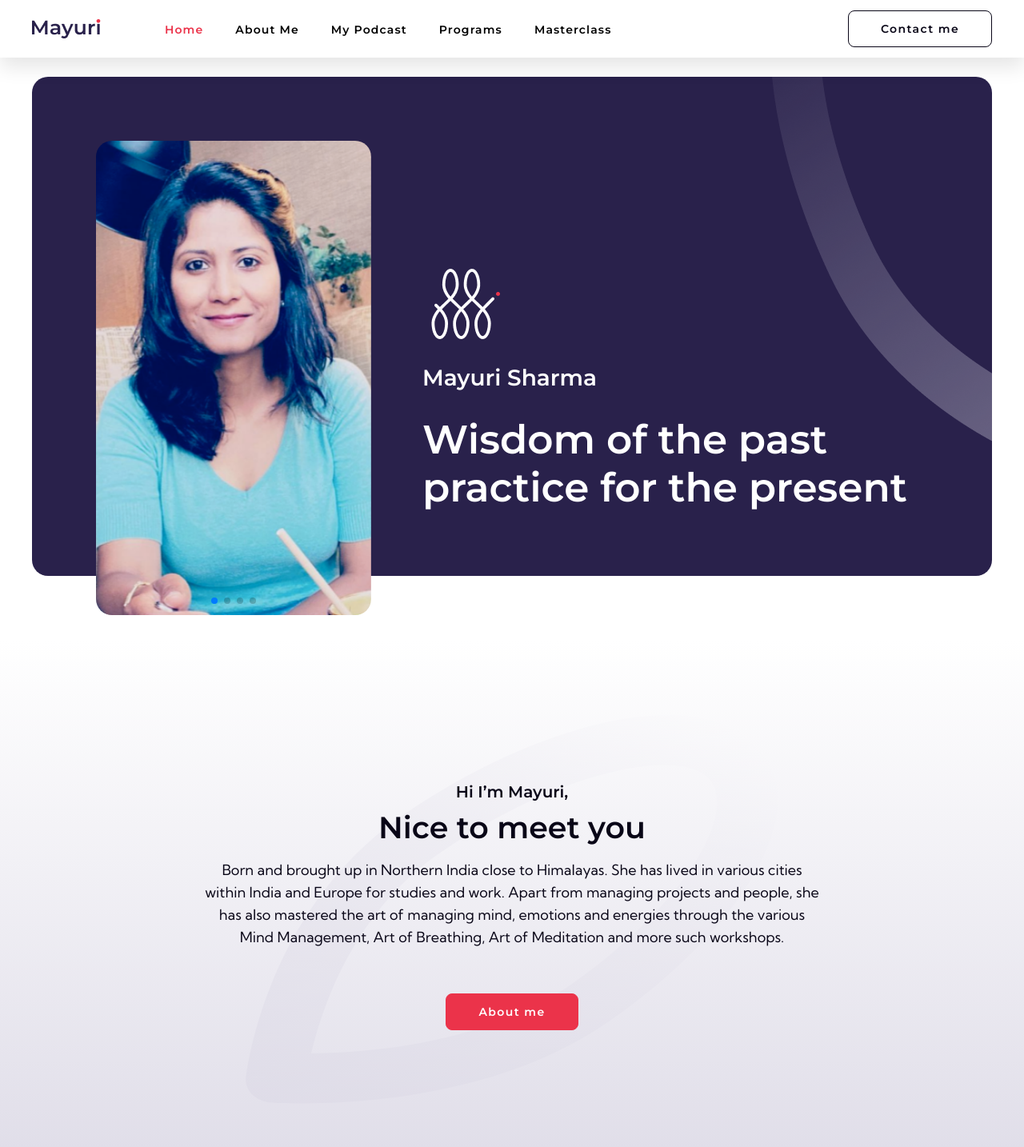
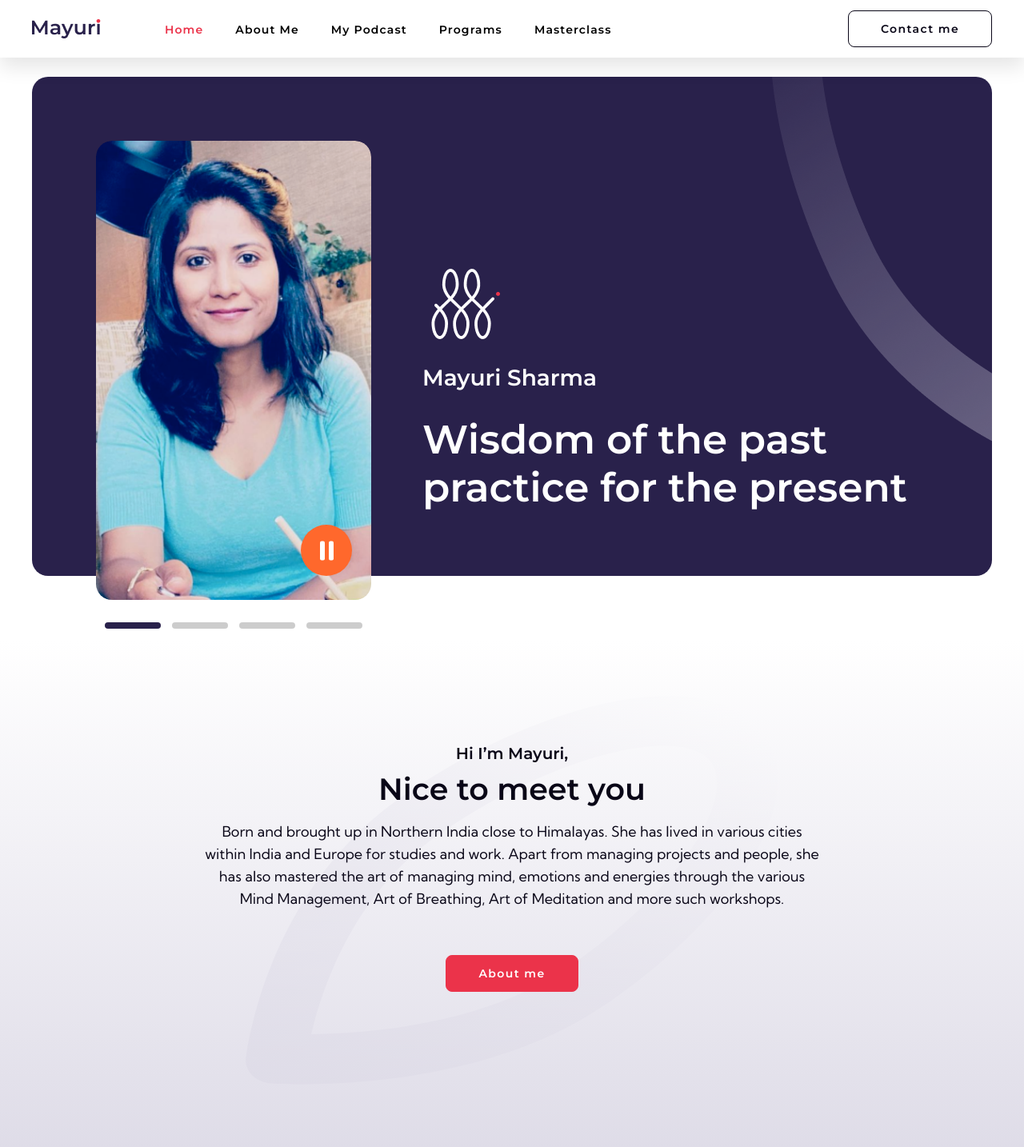
Before and after one commit to Sacesta/mayuri-sharma-portal, a Next.js app: page / in a window 1280 px wide. Shown: the top 1434 px of the page at 80% size. Built offline with nearby package versions, Linux system fonts and the light colour scheme.

Commit message:
home slider

```diff
--- a/src/app/components/Carousel/HeroTestimonial.tsx
+++ b/src/app/components/Carousel/HeroTestimonial.tsx
@@ -10,7 +10,7 @@ export default function HeroTestimonial() {
   return (
     <>
       <Swiper
-        className="mySwiper h-[95%] w-[344px] home_banner_carousel rounded-[20px]"
+        className="mySwiper h-full w-[344px] home_banner_carousel rounded-[20px]"
         spaceBetween={50}
         pagination={{
           clickable: true,
@@ -24,7 +24,7 @@ export default function HeroTestimonial() {
         </SwiperSlide>
         <SwiperSlide>
           <Swiper
-            className="mySwiper2 swiper-v"
+            className="mySwiper2 swiper-v relative"
             direction={"vertical"}
             spaceBetween={50}
             pagination={{
@@ -34,33 +34,39 @@ export default function HeroTestimonial() {
           >
             <SwiperSlide>
               <div className="h-full w-full">
-                <Image src={homebannerSlider} className="h-full w-full object-cover" alt="..." />
+                <Image src={homebannerSlider} className="w-full object-cover" alt="..."  />
+              </div>
+            </SwiperSlide>
+            {/* <SwiperSlide>
+              <div className="h-full w-full">
+                <Image src={homebannerSlider} className="w-full object-cover" alt="..." />
               </div>
             </SwiperSlide>
             <SwiperSlide>
               <div className="h-full w-full">
-                <Image src={homebannerSlider} className="h-full w-full object-cover" alt="..." />
+                <Image src={homebannerSlider} className="w-full object-cover" alt="..." />
               </div>
             </SwiperSlide>
             <SwiperSlide>
               <div className="h-full w-full">
-                <Image src={homebannerSlider} className="h-full w-full object-cover" alt="..." />
+                <Image src={homebannerSlider} className="w-full object-cover" alt="..." />
               </div>
             </SwiperSlide>
             <SwiperSlide>
               <div className="h-full w-full">
-                <Image src={homebannerSlider} className="h-full w-full object-cover" alt="..." />
+                <Image src={homebannerSlider} className="w-full object-cover " alt="..." />
               </div>
-            </SwiperSlide>
-            <SwiperSlide>
-              <div className="h-full w-full">
-                <Image src={homebannerSlider} className="h-full w-full object-cover " alt="..." />
-              </div>
-            </SwiperSlide>
+            </SwiperSlide> */}
           </Swiper>
         </SwiperSlide>
         <SwiperSlide>Horizontal Slide 3</SwiperSlide>
         <SwiperSlide>Horizontal Slide 4</SwiperSlide>
+        <div className="h-16 w-16 bg-[#FF682C] absolute bottom-20 right-6 z-[3] rounded-full flex items-center justify-center">
+          <svg width="17" height="25" viewBox="0 0 17 25" fill="none" xmlns="http://www.w3.org/2000/svg">
+          <rect y="0.614258" width="6" height="24" rx="2" fill="white"/>
+          <rect x="11" y="0.614258" width="6" height="24" rx="2" fill="white"/>
+          </svg>
+        </div>
       </Swiper>
     </>
   );
--- a/src/app/components/Home/main.css
+++ b/src/app/components/Home/main.css
@@ -119,9 +119,11 @@ header{position: sticky; top: 0; left: 0; z-index: 99999;background-color: #fff;
 .testimonial_section .swiper.swiper-initialized.swiper-horizontal.mySwiper{padding-block-end: 104px;position: relative;}
 .testimonial_section .swiper-button-next, .testimonial_section .swiper-button-prev {height: 60px; width: 60px; background-color: #D8D5E3;border-radius: 50%;}
 .testimonial_section .swiper-button-prev{left: 45%; bottom: 0; top: auto;}
-.testimonial_section .swiper-button-next{right: 45%; bottom: 0; top: auto;}
+.testimonial_section .swiper-button-next{right: 45%; bottom: 0; top: auto;background-image: url('/src/Assets/Images/pageImages/rightArrow.svg');background-repeat: no-repeat;background-size: contain;}
+.testimonial_section .swiper-button-next::after{opacity: 0;}
 .testimonial_section .swiper .swiper-wrapper{@apply  lg:-ml-[11%]}
 .testimonial_section .swiper .swiper-wrapper .swiper-slide{margin-inline-end: 32px !important;}
+
 
 @media screen and (max-width: 1052px) {
   .testimonial_section .swiper .swiper-wrapper{@apply -ml-[25%]}
@@ -191,13 +193,18 @@ footer{
   @apply text-4xl lg:text-[50px] text-white leading-[46px] lg:leading-[60px] font-semibold
 }
 
-.home_banner .swiper.swiper-initialized.swiper-horizontal.mySwiper{position: absolute; left: 80px; top: 80px;}
+.home_banner .swiper.swiper-initialized.swiper-horizontal.mySwiper{
+  @apply md:absolute md:left-8 lg:left-20 top-14 lg:top-20
+}
 .home_banner  .swiper.swiper-v.swiper-initialized.swiper-vertical.mySwiper2{height: 100%;}
 .home_banner .swiper-pagination.swiper-pagination-clickable.swiper-pagination-bullets.swiper-pagination-vertical{display: none;}
-.home_banner_text{padding-left: 488px}
+.home_banner_text{@apply md:pl-[388px]  lg:pl-[488px]}
 .intro_section{background: linear-gradient(0deg, #D8D5E3 0%, rgba(216, 213, 227, 0) 100%);
-@apply pt-44 pb-56 lg:pb-[326px] relative overflow-hidden
+@apply pt-[28rem] md:pt-32 pb-56 lg:pb-[326px] relative overflow-hidden
 }
+.home_banner_text .swiper .swiper-pagination.swiper-pagination-clickable.swiper-pagination-bullets.swiper-pagination-horizontal .swiper-pagination-bullet{width: 70px;border-radius: 100px;margin-inline:7px;}
+.home_banner_text .swiper .swiper-pagination-bullet-active{background-color: #29214B;}
+.swiper-slide.swiper-slide-active img{height: 92% !important;border-radius: 20px;}
 
 .intro_background_img{
   position: absolute; top: calc(50% - 313px);left: 50%; transform: translateX(-50%); z-index: -1;
```
Also changed, not shown: src/Assets/Images/pageImages/rightArrow.svg (added), src/app/Icons/rightArrow.svg (added).
